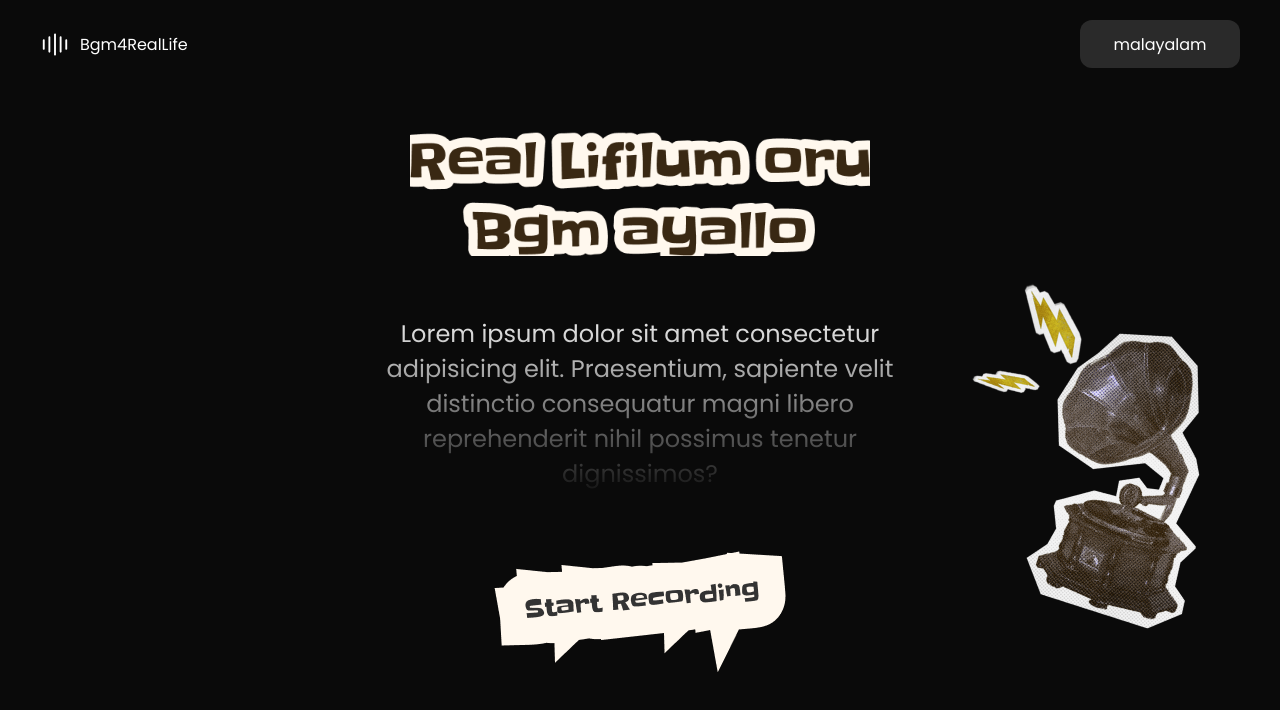
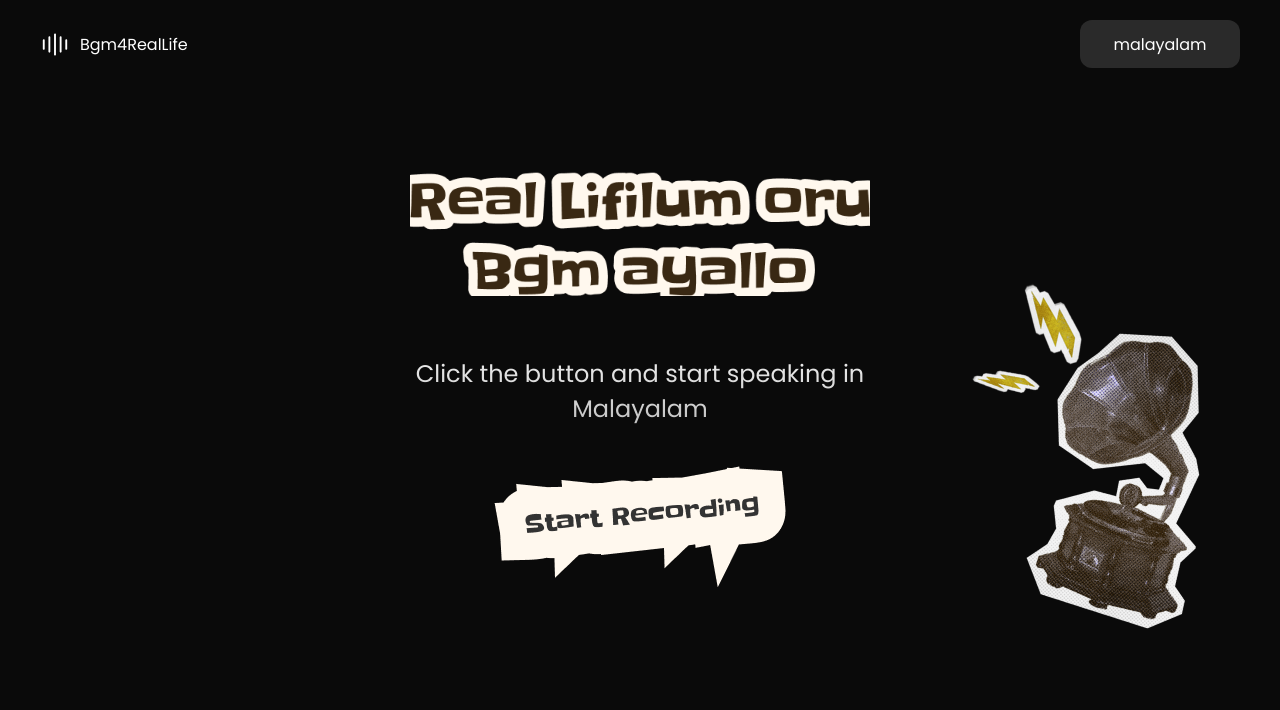
Before and after one commit to Abhinav-K-E/bgm4rl, a React (Vite) app: page / in a window 1280 px wide. Shown: the top 710 px of the page. Built offline with nearby package versions, Linux system fonts and the light colour scheme.

Commit message:
remove preloader

```diff
--- a/package.json
+++ b/package.json
@@ -10,6 +10,7 @@
     "preview": "vite preview"
   },
   "dependencies": {
+    "framer-motion": "^11.11.11",
     "react": "^18.3.1",
     "react-dom": "^18.3.1",
     "react-router-dom": "^6.27.0",
--- a/src/components/VoiceTast.jsx
+++ b/src/components/VoiceTast.jsx
@@ -1,11 +1,12 @@
 import React, { useState, useEffect } from "react";
+import BTN from "../assets/btn.png";
+import { motion } from "framer-motion";
 
 const MalayalamSpeechToText = () => {
   const [recognition, setRecognition] = useState(null);
   const [isListening, setIsListening] = useState(false);
   const [result, setResult] = useState("");
   const [error, setError] = useState("");
-  const [autoRestart, setAutoRestart] = useState(true);
 
   useEffect(() => {
     // Check if browser supports speech recognition
@@ -14,8 +15,6 @@ const MalayalamSpeechToText = () => {
       recognitionInstance.lang = "ml-IN";
       recognitionInstance.interimResults = false;
       recognitionInstance.maxAlternatives = 1;
-      // Set a longer silence threshold (in milliseconds)
-      recognitionInstance.continuous = false;
 
       // Configure recognition event handlers
       recognitionInstance.onstart = () => {
@@ -28,63 +27,52 @@ const MalayalamSpeechToText = () => {
         console.log("Speech has stopped.");
         recognitionInstance.stop();
         setIsListening(false);
-
-        // Restart recognition after a brief pause if autoRestart is enabled
-        if (autoRestart) {
-          setTimeout(() => {
-            try {
-              recognitionInstance.start();
-            } catch (error) {
-              console.error("Error restarting recognition:", error);
-            }
-          }, 1000);
-        }
       };
 
       recognitionInstance.onerror = (event) => {
         console.error("Error occurred in recognition:", event.error);
+        setError(`Error: ${event.error}`);
         setIsListening(false);
-
-        // Only set error for non-"no-speech" errors
-        if (event.error !== "no-speech") {
-          setError(`Error: ${event.error}`);
-        }
-
-        // Restart recognition after error if autoRestart is enabled
-        if (autoRestart && event.error !== "not-allowed") {
-          setTimeout(() => {
-            try {
-              recognitionInstance.start();
-            } catch (error) {
-              console.error("Error restarting recognition:", error);
-            }
-          }, 1000);
-        }
       };
 
       recognitionInstance.onresult = (event) => {
         const transcript = event.results[0][0].transcript;
         console.log("Result received:", transcript);
-        setResult((prev) => `${prev}\n${transcript}`);
+        setResult(`${transcript}`);
+
+        //call for api
+        const fetchVoice = async () => {
+          try {
+            const response = await fetch("YOUR_API_ENDPOINT", {
+              method: "POST",
+              headers: {
+                "Content-Type": "application/json",
+                // Add any additional headers your API requires
+                // 'Authorization': 'Bearer YOUR_TOKEN'
+              },
+              body: JSON.stringify({}),
+            });
+
+            const data = await response.json();
+            console.log("API Response:", data);
+
+            // Handle the API response as needed
+            // For example, you might want to update the UI with some confirmation
+            // setResult(prev => `${prev}\nAPI Response: Success`);
+          } catch (err) {
+            console.error("API Error:", err);
+            setError(`API Error: ${err.message}`);
+          }
+        };
       };
 
       setRecognition(recognitionInstance);
-
-      // Start recognition automatically when component mounts
-      recognitionInstance.start();
-
-      // Cleanup function
-      return () => {
-        recognitionInstance.stop();
-        setAutoRestart(false);
-      };
     }
   }, []);
 
-  const toggleListening = () => {
-    setAutoRestart((prev) => !prev);
-    if (!autoRestart) {
-      recognition?.start();
+  const startListening = () => {
+    if (recognition) {
+      recognition.start();
     }
   };
 
@@ -106,30 +94,21 @@ const MalayalamSpeechToText = () => {
   }
 
   return (
-    <div
-    >
-{/*
-      {error && (
-        <div
-          style={{
-            padding: "16px",
-            backgroundColor: "#fee2e2",
-            border: "1px solid #ef4444",
-            borderRadius: "4px",
-            marginBottom: "16px",
-          }}
-        >
-          {error}
-        </div>
-      )} */}
-
-      <div
-        style={{
-          whiteSpace: "pre-wrap",
-        }}
-      >
-        {result || "Waiting for speech..."}
-      </div>
+    <div>
+      <p>{result || "Click the button and start speaking in Malayalam"}</p>
+      <motion.img
+        initial={{ scale: 0, rotate: "20deg" }}
+        animate={{ scale: 1, rotate: "0deg" }}
+        transition={{ duration: 0.8, type: "spring", delay: 0.8 }}
+        src={BTN}
+        alt=""
+        className="btn"
+        onClick={startListening}
+        disabled={isListening}
+      />
+      {/* <audio controls>
+        <source src="https://soundcloud.com/bgm/woman-boatman-song?utm_source=clipboard&utm_medium=text&utm_campaign=social_sharing" />
+      </audio> */}
     </div>
   );
 };
--- a/src/index.css
+++ b/src/index.css
@@ -224,7 +224,7 @@
 
 .voice-txt-p {
   font-size: 24px;
-  background: -webkit-linear-gradient(#eee, #33333348);
+  background: -webkit-linear-gradient(#eee, #ababab78);
   -webkit-background-clip: text;
   -webkit-text-fill-color: transparent;
   text-align: center;
@@ -233,7 +233,7 @@
 /* changes */
 .hero-txt{
   width: 460px;
-  margin-top: 20px;
+  margin-top: 60px;
 }
 
 .speaker{
@@ -244,6 +244,7 @@
 
 .btn{
   cursor: pointer;
+  margin-top: 40px;
 }
 
 @media (max-width:600px) {
--- a/src/pages/Home/Home.jsx
+++ b/src/pages/Home/Home.jsx
@@ -4,18 +4,19 @@ import Nav from "../../components/Nav/Nav";
 import MalayalamSpeechToText from "../../components/VoiceTast";
 
 import HERO from "../../assets/Retro.png";
-import SPEAKER from "../../assets/speaker.png"
-import BTN from "../../assets/btn.png"
+import SPEAKER from "../../assets/speaker.png";
+import BTN from "../../assets/btn.png";
+import { motion } from "framer-motion";
 
 const Home = () => {
-  const [preloader, setPreLoader] = useState(true);
-  setTimeout(() => {
-    setPreLoader(false);
-  }, 3000);
-  console.log(preloader);
+  // const [preloader, setPreLoader] = useState(true);
+  // setTimeout(() => {
+  //   setPreLoader(false);
+  // }, 3000);
+  // console.log(preloader);
   return (
     <div className="home">
-      {preloader && <PreLoader />}
+      {/* {preloader && <PreLoader />} */}
       <Nav />
       {/* <div className="chat-ui">
         <div>
@@ -36,15 +37,30 @@ const Home = () => {
           Start Record
         </div>
       </div> */}
-      <img className="hero-txt" src={HERO} alt="" />
+      <motion.img
+        initial={{ scale: 0, rotate: "20deg" }}
+        animate={{ scale: 1, rotate: "0deg" }}
+        transition={{ duration: 0.8, type: "spring" }}
+        className="hero-txt"
+        src={HERO}
+        alt=""
+      />
       <div className="voice-txt">
         <p className="voice-txt-p">
-          {/* <MalayalamSpeechToText /> */}
-          Lorem ipsum dolor sit amet consectetur adipisicing elit. Praesentium, sapiente velit distinctio consequatur magni libero reprehenderit nihil possimus tenetur dignissimos?
+          <MalayalamSpeechToText />
+          {/* Lorem ipsum dolor sit amet consectetur adipisicing elit. Praesentium,
+          sapiente velit distinctio consequatur magni libero reprehenderit nihil
+          possimus tenetur dignissimos? */}
         </p>
       </div>
-      <img src={SPEAKER} className="speaker" alt="" />
-      <img src={BTN} alt="" className="btn" />
+      <motion.img
+        initial={{ scale: 0, rotate: "20deg" }}
+        animate={{ scale: 1, rotate: "0deg" }}
+        transition={{ duration: 0.8, type: "spring",delay:.4 }}
+        src={SPEAKER}
+        className="speaker"
+        alt=""
+      />
     </div>
   );
 };
```
Also changed, not shown: 1 other file (tests, documents, lock files or other folders).
